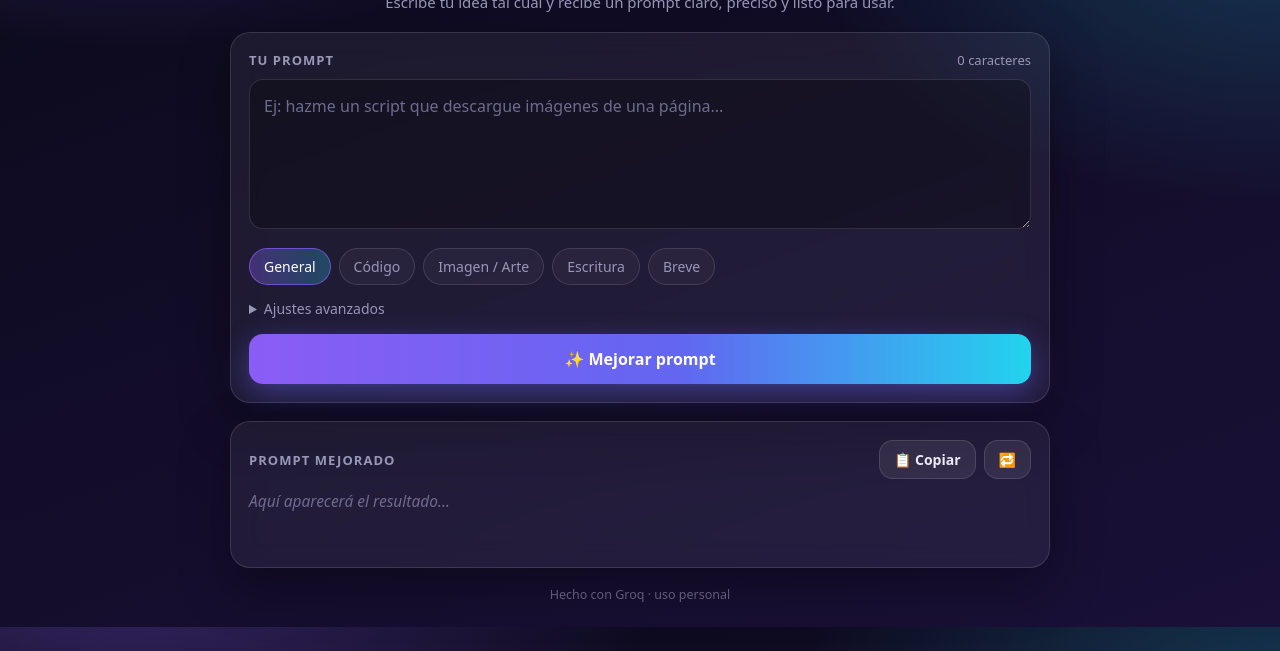
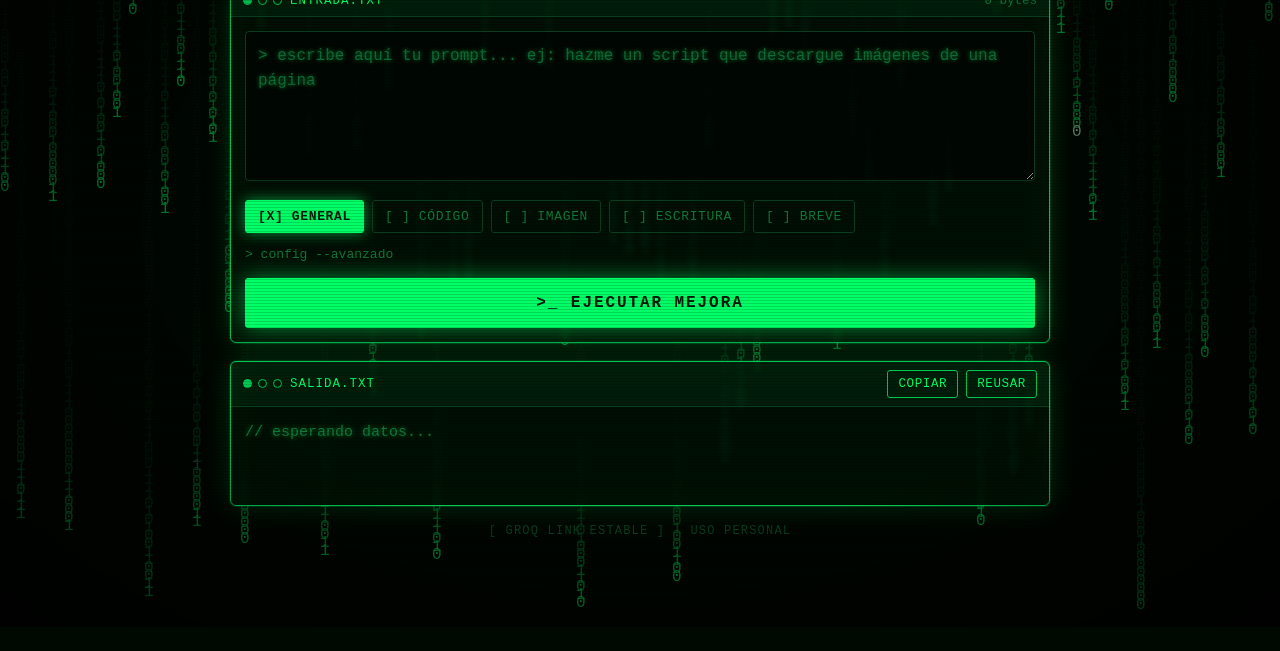
Before and after one commit to epic7373/Camera, a plain HTML site: page index.html in a window 1280 px wide. Shown: the part 173-824 px from the top of the page. After the commit the page ends 800 px from the top, so only its background shows below. Drawn offline with Linux system fonts and the light colour scheme.

Commit message:
Refactor HTML structure and styles for enhancements

```diff
--- a/index.html
+++ b/index.html
@@ -2,112 +2,164 @@
 <html lang="es">
 <head>
 <meta charset="UTF-8">
-<meta name="viewport" content="width=device-width, initial-scale=1">
-<title>Mejorador de Prompts</title>
+<meta name="viewport" content="width=device-width, initial-scale=1, viewport-fit=cover">
+<meta name="theme-color" content="#000800">
+<title>PROMPT://HACKER</title>
 <style>
   :root{
-    --bg1:#0b0a1a; --bg2:#1a1038; --card:rgba(255,255,255,.06); --border:rgba(255,255,255,.12);
-    --text:#eceaf7; --muted:#9a96b8; --a:#8b5cf6; --b:#22d3ee; --ok:#34d399; --err:#f87171;
+    --g:#00ff66; --g2:#00c853; --gd:#0a3d1f; --gdim:#0f7a3a; --bg:#000802; --panel:rgba(0,18,6,.82);
+    --err:#ff4d4d; --amber:#ffd24d;
   }
-  *{box-sizing:border-box;margin:0;padding:0}
+  *{box-sizing:border-box;margin:0;padding:0;
+    -webkit-tap-highlight-color:transparent;   /* quita el rectángulo azul al tocar en móvil */
+    -webkit-touch-callout:none}
+  html{-webkit-text-size-adjust:100%}
   body{
-    min-height:100vh; font-family:system-ui,-apple-system,"Segoe UI",Roboto,sans-serif; color:var(--text);
-    background:radial-gradient(900px 500px at 10% -10%,rgba(139,92,246,.35),transparent 60%),
-               radial-gradient(800px 500px at 100% 10%,rgba(34,211,238,.22),transparent 60%),
-               linear-gradient(160deg,var(--bg1),var(--bg2));
-    background-attachment:fixed; padding:20px 16px 48px;
+    min-height:100vh;min-height:100dvh;background:var(--bg);color:var(--g);
+    font-family:"Courier New",ui-monospace,SFMono-Regular,Menlo,Consolas,monospace;
+    padding:max(16px,env(safe-area-inset-top)) 14px max(40px,env(safe-area-inset-bottom));
+    overflow-x:hidden;position:relative;
   }
-  .wrap{max-width:820px;margin:0 auto}
-  header{text-align:center;padding:24px 0 20px}
-  .logo{font-size:40px;filter:drop-shadow(0 0 18px rgba(139,92,246,.7))}
-  h1{font-size:clamp(26px,6vw,38px);margin-top:6px;letter-spacing:-.5px;
-     background:linear-gradient(90deg,#c4b5fd,#67e8f9);-webkit-background-clip:text;background-clip:text;color:transparent}
-  header p{color:var(--muted);margin-top:8px;font-size:15px}
-  .card{background:var(--card);border:1px solid var(--border);border-radius:20px;padding:18px;
-        backdrop-filter:blur(14px);-webkit-backdrop-filter:blur(14px);box-shadow:0 20px 50px rgba(0,0,0,.35);margin-bottom:18px}
-  label.t{display:flex;justify-content:space-between;align-items:center;font-size:13px;font-weight:600;
-          text-transform:uppercase;letter-spacing:.08em;color:var(--muted);margin-bottom:10px}
-  textarea{width:100%;min-height:150px;resize:vertical;background:rgba(0,0,0,.28);border:1px solid var(--border);
-           border-radius:14px;color:var(--text);font:inherit;font-size:16px;line-height:1.55;padding:14px;outline:none;
+  /* lluvia binaria */
+  #rain{position:fixed;inset:0;width:100%;height:100%;z-index:0;opacity:.45;pointer-events:none}
+  /* scanlines + viñeta CRT */
+  body::before{content:"";position:fixed;inset:0;z-index:3;pointer-events:none;
+    background:repeating-linear-gradient(to bottom,rgba(0,0,0,0) 0,rgba(0,0,0,0) 2px,rgba(0,0,0,.28) 3px);}
+  body::after{content:"";position:fixed;inset:0;z-index:3;pointer-events:none;
+    background:radial-gradient(ellipse at center,transparent 55%,rgba(0,0,0,.75) 100%);
+    animation:flick 6s infinite}
+  @keyframes flick{0%,100%{opacity:1}50%{opacity:.93}52%{opacity:1}}
+
+  .wrap{position:relative;z-index:2;max-width:820px;margin:0 auto}
+  header{text-align:center;padding:18px 0 16px}
+  pre.ascii{display:inline-block;text-align:left;font-size:clamp(6px,2.1vw,12px);line-height:1.15;color:var(--g);
+    text-shadow:0 0 8px var(--g),0 0 18px rgba(0,255,102,.5)}
+  .sub{margin-top:10px;color:var(--gdim);font-size:13px;letter-spacing:.06em}
+  .sub b{color:var(--g)}
+  .cursor{display:inline-block;width:.6em;height:1em;background:var(--g);vertical-align:-2px;animation:blink 1s steps(2) infinite;box-shadow:0 0 8px var(--g)}
+  @keyframes blink{50%{opacity:0}}
+
+  .win{background:var(--panel);border:1px solid var(--g2);border-radius:6px;margin-bottom:18px;
+    box-shadow:0 0 0 1px rgba(0,255,102,.15),0 0 28px rgba(0,255,102,.18),inset 0 0 40px rgba(0,255,102,.04);
+    backdrop-filter:blur(2px);-webkit-backdrop-filter:blur(2px)}
+  .bar{display:flex;align-items:center;gap:8px;padding:8px 12px;border-bottom:1px solid var(--gd);background:rgba(0,255,102,.06);
+    font-size:12.5px;letter-spacing:.08em;text-transform:uppercase}
+  .dots{display:flex;gap:6px}
+  .dots i{width:9px;height:9px;border-radius:50%;border:1px solid var(--g2);display:block}
+  .dots i:first-child{background:var(--g2)}
+  .bar .t{flex:1;color:var(--g)}
+  .bar .count{color:var(--gdim);text-transform:none;letter-spacing:0}
+  .body{padding:14px}
+
+  textarea{width:100%;min-height:150px;resize:vertical;background:rgba(0,0,0,.55);border:1px solid var(--gd);border-radius:4px;
+    color:var(--g);font:inherit;font-size:16px;line-height:1.55;padding:12px;outline:none;caret-color:var(--g);
+    text-shadow:0 0 4px rgba(0,255,102,.5);-webkit-appearance:none;appearance:none;
     transition:border-color .2s, box-shadow .2s}
-  textarea:focus{border-color:var(--a);box-shadow:0 0 0 3px rgba(139,92,246,.25)}
-  textarea::placeholder{color:#6f6b8e}
-  .row{display:flex;gap:10px;flex-wrap:wrap;margin-top:14px;align-items:center}
-  .chips{display:flex;gap:8px;flex-wrap:wrap}
-  .chip{border:1px solid var(--border);background:rgba(255,255,255,.04);color:var(--muted);padding:8px 14px;border-radius:999px;
-        font-size:14px;cursor:pointer;transition:.15s;user-select:none}
-  .chip.on{background:linear-gradient(90deg,rgba(139,92,246,.35),rgba(34,211,238,.25));color:#fff;border-color:rgba(139,92,246,.7)}
-  .spacer{flex:1}
-  button{font:inherit;cursor:pointer;border:none;border-radius:14px;transition:transform .1s, opacity .2s, box-shadow .2s}
-  button:active{transform:scale(.97)}
-  .go{background:linear-gradient(90deg,var(--a),#6366f1 55%,var(--b));color:#fff;font-weight:700;font-size:16px;padding:14px 26px;
-      box-shadow:0 8px 28px rgba(99,102,241,.45);width:100%;margin-top:16px}
-  .go:disabled{opacity:.6;cursor:wait}
-  .ghost{background:rgba(255,255,255,.08);color:var(--text);padding:9px 14px;font-size:14px;border:1px solid var(--border)}
-  .ghost:hover{background:rgba(255,255,255,.14)}
-  #out{white-space:pre-wrap;word-wrap:break-word;line-height:1.65;font-size:15.5px;min-height:60px}
-  .empty{color:#6f6b8e;font-style:italic}
-  .err{color:var(--err)}
-  .spin{display:inline-block;width:16px;height:16px;border:2px solid rgba(255,255,255,.35);border-top-color:#fff;border-radius:50%;
-        animation:s .7s linear infinite;vertical-align:-3px;margin-right:8px}
-  @keyframes s{to{transform:rotate(360deg)}}
-  .count{font-weight:400;text-transform:none;letter-spacing:0}
-  details{margin-top:14px;color:var(--muted);font-size:14px}
-  summary{cursor:pointer}
+  textarea:focus{border-color:var(--g);box-shadow:0 0 14px rgba(0,255,102,.35)}
+  textarea::placeholder{color:#0f6a35}
+
+  .chips{display:flex;gap:8px;flex-wrap:wrap;margin-top:14px}
+  .chip{border:1px solid var(--gd);background:transparent;color:var(--gdim);padding:8px 12px;border-radius:3px;font-size:13px;
+    cursor:pointer;user-select:none;-webkit-user-select:none;transition:.15s;text-transform:uppercase;letter-spacing:.05em}
+  .chip::before{content:"[ ] "}
+  .chip.on{color:#001a08;background:var(--g);border-color:var(--g);box-shadow:0 0 14px rgba(0,255,102,.6);font-weight:700}
+  .chip.on::before{content:"[x] "}
+
+  button,select,input,summary,.chip{outline:none}
+  button:focus-visible,.chip:focus-visible,summary:focus-visible{outline:1px dashed var(--g);outline-offset:2px}
+
+  button{font:inherit;cursor:pointer;border-radius:3px;transition:transform .1s,box-shadow .2s,opacity .2s;-webkit-appearance:none;appearance:none;
+    user-select:none;-webkit-user-select:none}
+  button:active{transform:scale(.98)}
+  .go{width:100%;margin-top:16px;padding:15px;background:var(--g);color:#001a08;border:1px solid var(--g);font-weight:700;font-size:16px;
+    letter-spacing:.12em;text-transform:uppercase;box-shadow:0 0 22px rgba(0,255,102,.55)}
+  .go:hover{box-shadow:0 0 34px rgba(0,255,102,.85)}
+  .go:disabled{opacity:.65;cursor:wait}
+  .ghost{background:transparent;color:var(--g);border:1px solid var(--g2);padding:6px 10px;font-size:12.5px;letter-spacing:.05em;text-transform:uppercase}
+  .ghost:hover{background:rgba(0,255,102,.12);box-shadow:0 0 10px rgba(0,255,102,.35)}
+
+  details{margin-top:14px;color:var(--gdim);font-size:13px}
+  summary{cursor:pointer;list-style:none;-webkit-user-select:none;user-select:none}
+  summary::-webkit-details-marker{display:none}
+  summary::before{content:"> "}
+  details[open] summary::before{content:"v "}
   .opts{display:flex;gap:10px;flex-wrap:wrap;margin-top:10px}
-  select,input[type=text]{background:rgba(0,0,0,.3);border:1px solid var(--border);color:var(--text);border-radius:10px;padding:9px 10px;font:inherit;font-size:14px}
-  input[type=text]{flex:1;min-width:180px}
-  footer{text-align:center;color:#6f6b8e;font-size:12.5px;margin-top:8px}
+  select,input[type=text]{background:rgba(0,0,0,.6);border:1px solid var(--gd);color:var(--g);border-radius:3px;padding:9px 10px;font:inherit;font-size:14px;-webkit-appearance:none;appearance:none}
+  select{padding-right:26px;background-image:linear-gradient(45deg,transparent 50%,var(--g) 50%),linear-gradient(135deg,var(--g) 50%,transparent 50%);
+    background-position:calc(100% - 14px) 55%,calc(100% - 9px) 55%;background-size:5px 5px;background-repeat:no-repeat}
+  select option{background:#001a08;color:var(--g)}
+  select:focus,input[type=text]:focus{border-color:var(--g);box-shadow:0 0 10px rgba(0,255,102,.3)}
+  input[type=text]{flex:1;min-width:170px}
+  input::placeholder{color:#0f6a35}
+
+  #out{white-space:pre-wrap;word-wrap:break-word;line-height:1.65;font-size:15px;min-height:70px;text-shadow:0 0 5px rgba(0,255,102,.45);user-select:text;-webkit-user-select:text}
+  .empty{color:var(--gdim)}
+  .err{color:var(--err);text-shadow:0 0 6px rgba(255,77,77,.5)}
+  .spin{display:inline-block;animation:blink .5s steps(2) infinite}
+  footer{text-align:center;color:var(--gd);font-size:12px;margin-top:6px;letter-spacing:.1em}
+
+  @media (max-width:480px){
+    .bar .t{font-size:11.5px}
+    .ghost{padding:6px 8px;font-size:11.5px}
+    .chip{padding:7px 9px;font-size:12px}
+  }
+  @media (prefers-reduced-motion:reduce){body::after,.cursor,.spin{animation:none}}
 </style>
 </head>
 <body>
+<canvas id="rain"></canvas>
+
 <div class="wrap">
   <header>
-    <div class="logo">✨</div>
-    <h1>Mejorador de Prompts</h1>
-    <p>Escribe tu idea tal cual y recibe un prompt claro, preciso y listo para usar.</p>
+<pre class="ascii">
+ ____  ____   ___  __  __ ____ _____
+|  _ \|  _ \ / _ \|  \/  |  _ \_   _|
+| |_) | |_) | | | | |\/| | |_) || |
+|  __/|  _ <| |_| | |  | |  __/ | |
+|_|   |_| \_\\___/|_|  |_|_|    |_|
+   :: P R O M P T   R E F I N E R ::
+</pre>
+    <div class="sub"><b>root@prompt</b>:~$ inyecta tu idea y recibe un prompt optimizado<span class="cursor"></span></div>
   </header>
 
-  <section class="card">
-    <label class="t" for="inp"><span>Tu prompt</span><span class="count" id="cnt">0 caracteres</span></label>
-    <textarea id="inp" placeholder="Ej: hazme un script que descargue imágenes de una página..."></textarea>
+  <section class="win">
+    <div class="bar"><span class="dots"><i></i><i></i><i></i></span><span class="t">entrada.txt</span><span class="count" id="cnt">0 bytes</span></div>
+    <div class="body">
+      <textarea id="inp" spellcheck="false" placeholder="> escribe aquí tu prompt... ej: hazme un script que descargue imágenes de una página"></textarea>
 
-    <div class="row">
       <div class="chips" id="chips">
-        <span class="chip on" data-m="general">General</span>
-        <span class="chip" data-m="codigo">Código</span>
-        <span class="chip" data-m="imagen">Imagen / Arte</span>
-        <span class="chip" data-m="escritura">Escritura</span>
-        <span class="chip" data-m="breve">Breve</span>
-      </div>
+        <span class="chip on" data-m="general" role="button" tabindex="0">General</span>
+        <span class="chip" data-m="codigo" role="button" tabindex="0">Código</span>
+        <span class="chip" data-m="imagen" role="button" tabindex="0">Imagen</span>
+        <span class="chip" data-m="escritura" role="button" tabindex="0">Escritura</span>
+        <span class="chip" data-m="breve" role="button" tabindex="0">Breve</span>
       </div>
 
       <details>
-      <summary>Ajustes avanzados</summary>
+        <summary>config --avanzado</summary>
         <div class="opts">
           <select id="model">
             <option value="llama-3.3-70b-versatile">llama-3.3-70b-versatile</option>
             <option value="openai/gpt-oss-120b">openai/gpt-oss-120b</option>
             <option value="llama-3.1-8b-instant">llama-3.1-8b-instant</option>
           </select>
-        <input type="text" id="custom" placeholder="O escribe otro modelo de Groq...">
+          <input type="text" id="custom" placeholder="otro modelo de Groq...">
         </div>
       </details>
 
-    <button class="go" id="go">✨ Mejorar prompt</button>
+      <button class="go" id="go">&gt;_ Ejecutar mejora</button>
+    </div>
   </section>
 
-  <section class="card">
-    <label class="t"><span>Prompt mejorado</span>
-      <span style="display:flex;gap:8px">
-        <button class="ghost" id="copy">📋 Copiar</button>
-        <button class="ghost" id="reuse" title="Usar como entrada para mejorar de nuevo">🔁</button>
-      </span>
-    </label>
-    <div id="out"><span class="empty">Aquí aparecerá el resultado…</span></div>
+  <section class="win">
+    <div class="bar"><span class="dots"><i></i><i></i><i></i></span><span class="t">salida.txt</span>
+      <button class="ghost" id="copy">Copiar</button>
+      <button class="ghost" id="reuse" title="Usar como entrada para mejorar de nuevo">Reusar</button>
+    </div>
+    <div class="body"><div id="out"><span class="empty">// esperando datos...</span></div></div>
   </section>
 
-  <footer>Hecho con Groq · uso personal</footer>
+  <footer>[ GROQ LINK ESTABLE ] · USO PERSONAL</footer>
 </div>
 
 <script>
@@ -133,22 +185,27 @@ Reglas:
 let mode = "general";
 const $ = id => document.getElementById(id);
 const inp = $("inp"), out = $("out"), go = $("go");
+const GO_LABEL = ">_ Ejecutar mejora";
 
-inp.addEventListener("input", () => $("cnt").textContent = inp.value.length + " caracteres");
+inp.addEventListener("input", () => $("cnt").textContent = new Blob([inp.value]).size + " bytes");
 
-$("chips").addEventListener("click", e => {
-  const c = e.target.closest(".chip"); if(!c) return;
+function pickChip(c){
   document.querySelectorAll(".chip").forEach(x => x.classList.remove("on"));
   c.classList.add("on"); mode = c.dataset.m;
+}
+$("chips").addEventListener("click", e => { const c = e.target.closest(".chip"); if(c) pickChip(c); });
+$("chips").addEventListener("keydown", e => {
+  if(e.key !== "Enter" && e.key !== " ") return;
+  const c = e.target.closest(".chip"); if(c){ e.preventDefault(); pickChip(c); }
 });
 
 go.addEventListener("click", async () => {
   const text = inp.value.trim();
-  if(!text){ out.innerHTML = '<span class="err">Escribe primero un prompt.</span>'; return; }
+  if(!text){ out.innerHTML = '<span class="err"></span>'; out.firstChild.textContent = "ERROR: entrada vacía. Escribe un prompt primero."; return; }
   const model = $("custom").value.trim() || $("model").value;
   go.disabled = true;
-  go.innerHTML = '<span class="spin"></span>Mejorando…';
-  out.innerHTML = '<span class="empty">Pensando…</span>';
+  go.innerHTML = '<span class="spin">█</span> procesando...';
+  out.innerHTML = '<span class="empty">// procesando<span class="spin">_</span></span>';
   try{
     const res = await fetch(URL_API, {
       method:"POST",
@@ -166,27 +223,70 @@ go.addEventListener("click", async () => {
     if(!res.ok) throw new Error(data?.error?.message || ("Error " + res.status));
     const result = (data.choices?.[0]?.message?.content || "").trim();
     if(!result) throw new Error("La respuesta llegó vacía.");
-    out.textContent = result;
+    typeOut(result);
   }catch(err){
     out.innerHTML = '<span class="err"></span>';
-    out.firstChild.textContent = "⚠️ " + err.message;
+    out.firstChild.textContent = "ERROR: " + err.message;
   }finally{
-    go.disabled = false; go.innerHTML = "✨ Mejorar prompt";
+    go.disabled = false; go.innerHTML = GO_LABEL;
   }
 });
 
+/* efecto máquina de escribir */
+let typer = null;
+function typeOut(text){
+  clearInterval(typer);
+  out.textContent = "";
+  let i = 0; const step = Math.max(2, Math.ceil(text.length / 240));
+  typer = setInterval(() => {
+    i += step; out.textContent = text.slice(0, i);
+    if(i >= text.length){ clearInterval(typer); out.textContent = text; }
+  }, 16);
+}
+
+function hasResult(){ return !(out.querySelector(".empty") || out.querySelector(".err")) && out.textContent.trim(); }
+
 $("copy").addEventListener("click", async () => {
+  if(!hasResult()) return;
   const t = out.textContent;
-  if(!t || out.querySelector(".empty") || out.querySelector(".err")) return;
   try{ await navigator.clipboard.writeText(t); }
-  catch{ const r=document.createRange(); r.selectNodeContents(out); const s=getSelection(); s.removeAllRanges(); s.addRange(r); document.execCommand("copy"); }
-  const b = $("copy"); const o = b.textContent; b.textContent = "✅ Copiado"; setTimeout(()=>b.textContent=o, 1500);
+  catch{ const r=document.createRange(); r.selectNodeContents(out); const s=getSelection(); s.removeAllRanges(); s.addRange(r); document.execCommand("copy"); s.removeAllRanges(); }
+  const b = $("copy"), o = b.textContent; b.textContent = "Copiado"; setTimeout(()=>b.textContent=o, 1400);
 });
 
 $("reuse").addEventListener("click", () => {
-  if(out.querySelector(".empty") || out.querySelector(".err")) return;
+  if(!hasResult()) return;
   inp.value = out.textContent; inp.dispatchEvent(new Event("input")); inp.focus();
 });
+
+/* lluvia de código binario */
+(function(){
+  const c = $("rain"), x = c.getContext("2d");
+  let w, h, cols, drops, fs;
+  function size(){
+    const d = Math.min(window.devicePixelRatio || 1, 2);
+    w = c.width = innerWidth * d; h = c.height = innerHeight * d;
+    fs = (innerWidth < 500 ? 14 : 16) * d;
+    cols = Math.floor(w / fs);
+    drops = Array.from({length: cols}, () => Math.random() * -50);
+  }
+  size(); addEventListener("resize", size);
+  const chars = "01";
+  function draw(){
+    x.fillStyle = "rgba(0,8,2,.12)"; x.fillRect(0,0,w,h);
+    x.font = fs + "px monospace";
+    for(let i=0;i<cols;i++){
+      const ch = chars[Math.random()*2|0];
+      const y = drops[i] * fs;
+      x.fillStyle = Math.random() > .975 ? "#caffdd" : "#00ff66";
+      x.fillText(ch, i * fs, y);
+      if(y > h && Math.random() > .975) drops[i] = 0;
+      drops[i] += .5;
+    }
+  }
+  if(matchMedia("(prefers-reduced-motion: reduce)").matches){ draw(); return; }
+  setInterval(draw, 50);
+})();
 </script>
 </body>
 </html>
```
Lines whose indentation alone changed are shown as unchanged.
